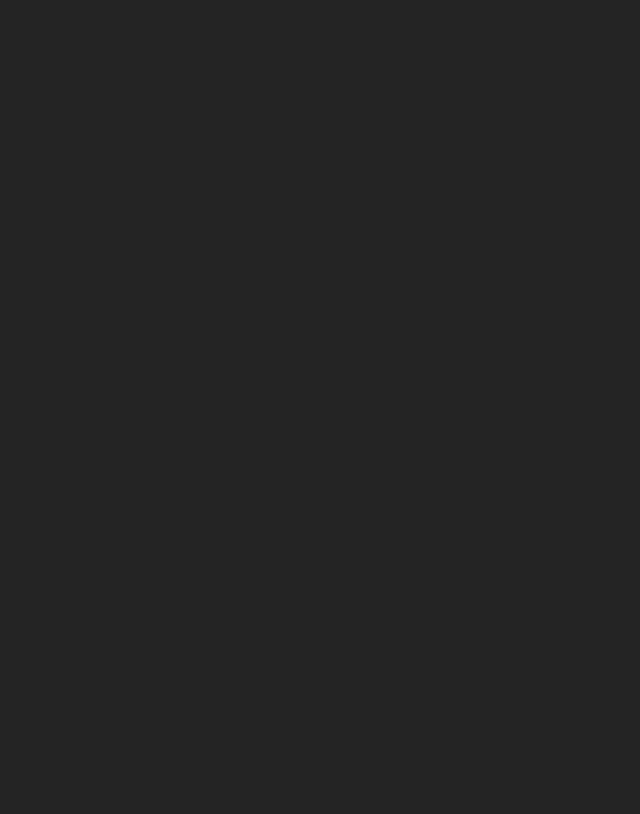
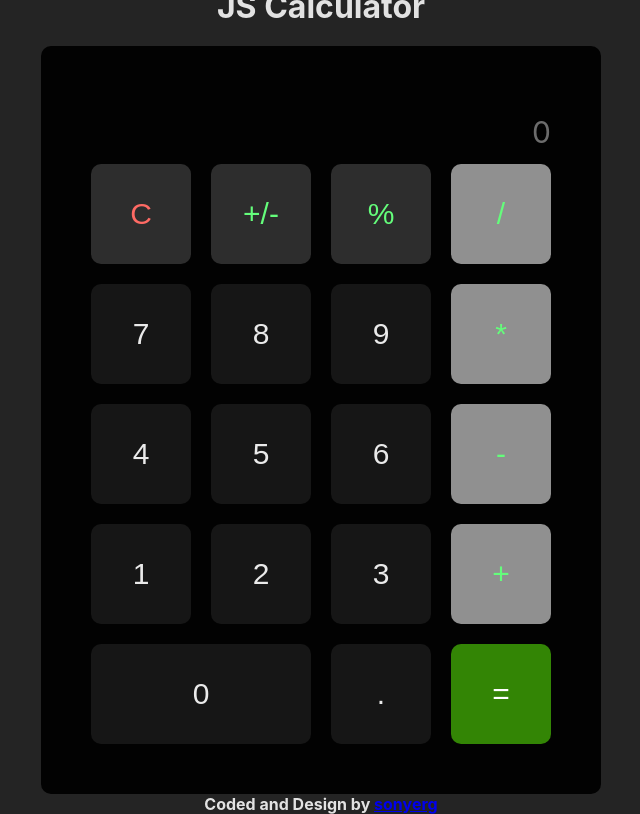
Before and after one commit to sonyerg/javascript-calculator, a React (Vite) app: page / in a window 1280 px wide. Shown: the whole page, without its empty margins (319-959 px from the left). Built offline with nearby package versions, Linux system fonts and the light colour scheme.

Commit message:
setup classnames and id on the calculator

```diff
--- a/src/App.tsx
+++ b/src/App.tsx
@@ -1,7 +1,145 @@
+import { useState } from "react";
 import "./App.css";
 
 function App() {
-  return <></>;
+  const [answer, setAnswer] = useState("");
+  const [expression, setExpression] = useState("0");
+  //TODO: buttonpress
+  function buttonPress(symbol: string) {
+    if (symbol === "C") {
+      setExpression("0");
+      setAnswer("");
+    } else {
+      setExpression(symbol);
+      setAnswer(symbol);
+    }
+  }
+  //TODO: calculate
+  function calculate() {}
+
+  return (
+    <div className="container">
+      <h1>JS Calculator</h1>
+      <div id="calculator">
+        <div id="display">
+          <div id="answer">{answer}</div>
+          <div id="expression">{expression}</div>
+        </div>
+        <button
+          id="clear"
+          onClick={() => buttonPress("C")}
+          className="light-gray"
+        >
+          C
+        </button>
+        <button
+          id="negative"
+          onClick={() => buttonPress("negative")}
+          className="light-gray"
+        >
+          +/-
+        </button>
+        <button
+          id="percentage"
+          onClick={() => buttonPress("percentage")}
+          className="light-gray"
+        >
+          %
+        </button>
+        <button
+          id="zero"
+          onClick={() => buttonPress("0")}
+          className="dark-gray"
+        >
+          0
+        </button>
+        <button id="one" onClick={() => buttonPress("1")} className="dark-gray">
+          1
+        </button>
+        <button id="two" onClick={() => buttonPress("2")} className="dark-gray">
+          2
+        </button>
+        <button
+          id="three"
+          onClick={() => buttonPress("3")}
+          className="dark-gray"
+        >
+          3
+        </button>
+        <button
+          id="four"
+          onClick={() => buttonPress("4")}
+          className="dark-gray"
+        >
+          4
+        </button>
+        <button
+          id="five"
+          onClick={() => buttonPress("5")}
+          className="dark-gray"
+        >
+          5
+        </button>
+        <button id="six" onClick={() => buttonPress("6")} className="dark-gray">
+          6
+        </button>
+        <button
+          id="seven"
+          onClick={() => buttonPress("7")}
+          className="dark-gray"
+        >
+          7
+        </button>
+        <button
+          id="eight"
+          onClick={() => buttonPress("8")}
+          className="dark-gray"
+        >
+          8
+        </button>
+        <button
+          id="nine"
+          onClick={() => buttonPress("9")}
+          className="dark-gray"
+        >
+          9
+        </button>
+        <button id="add" onClick={() => buttonPress("+")} className="yellow">
+          +
+        </button>
+        <button
+          id="subtract"
+          onClick={() => buttonPress("-")}
+          className="yellow"
+        >
+          -
+        </button>
+        <button
+          id="multiply"
+          onClick={() => buttonPress("*")}
+          className="yellow"
+        >
+          *
+        </button>
+        <button id="divide" onClick={() => buttonPress("/")} className="yellow">
+          /
+        </button>
+        <button
+          id="decimal"
+          onClick={() => buttonPress(".")}
+          className="dark-gray"
+        >
+          .
+        </button>
+        <button id="equals" onClick={() => buttonPress("=")} className="yellow">
+          =
+        </button>
+      </div>
+      <h4>
+        Coded and Design by <a href="https://github.com/sonyerg">sonyerg</a>
+      </h4>
+    </div>
+  );
 }
 
 export default App;
```
